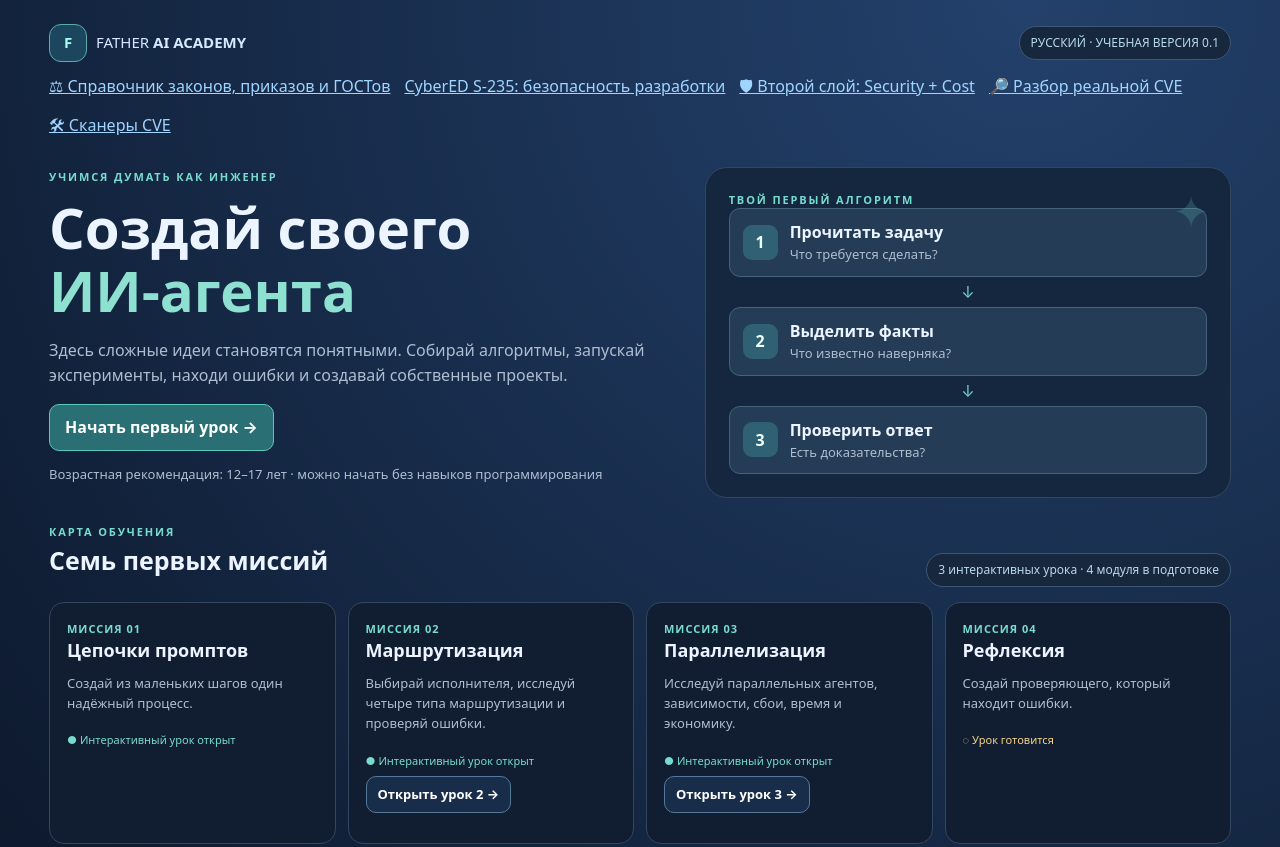
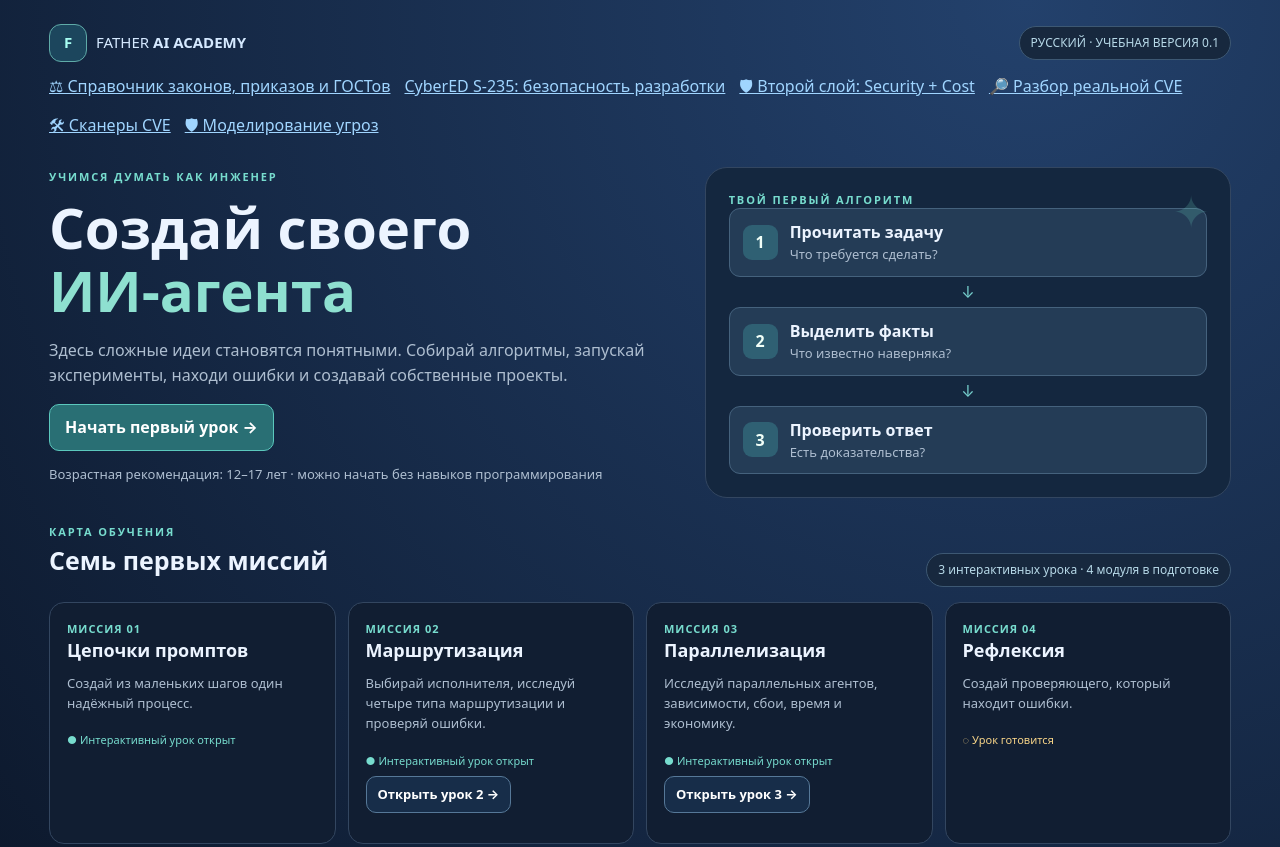
Before and after one commit to VictorKVS/FATHER_CODEX, a plain HTML site: page docs/school/index.html in a window 1280 px wide. Shown: the top 847 px of the page. Drawn offline with Linux system fonts and the light colour scheme.

Commit message:
docs(academy): link CyberED M0 Ls4 threat modeling to S2 and risk wiki

```diff
--- a/docs/school/index.html
+++ b/docs/school/index.html
@@ -7,7 +7,7 @@
 </style></head><body>
 <div class="shell">
 <header class="bar"><a class="home" href="../index.html"><span class="mark">F</span>FATHER <strong>AI ACADEMY</strong></a><span class="chip">РУССКИЙ · УЧЕБНАЯ ВЕРСИЯ 0.1</span></header>
-<nav aria-label="Справочник безопасности" style="display:flex;gap:14px;flex-wrap:wrap;margin:12px 0 20px"><a href="../reference/security-regulations.html">⚖ Справочник законов, приказов и ГОСТов</a><a href="courses/CYBERED_S235_SECURE_DEVELOPMENT_RU.md">CyberED S-235: безопасность разработки</a><a href="security-layer.html">🛡 Второй слой: Security + Cost</a><a href="vulnerability-case-study.html">🔎 Разбор реальной CVE</a><a href="vulnerability-scanners.html">🛠 Сканеры CVE</a></nav>
+<nav aria-label="Справочник безопасности" style="display:flex;gap:14px;flex-wrap:wrap;margin:12px 0 20px"><a href="../reference/security-regulations.html">⚖ Справочник законов, приказов и ГОСТов</a><a href="courses/CYBERED_S235_SECURE_DEVELOPMENT_RU.md">CyberED S-235: безопасность разработки</a><a href="security-layer.html">🛡 Второй слой: Security + Cost</a><a href="vulnerability-case-study.html">🔎 Разбор реальной CVE</a><a href="vulnerability-scanners.html">🛠 Сканеры CVE</a><a href="../reference/wiki/SEC-THREAT-MODELING-001.md">🛡 Моделирование угроз</a></nav>
 <div class="hero"><div><div class="eyebrow">Учимся думать как инженер</div><h1>Создай своего<br><span style="color:#8ee0d0">ИИ-агента</span></h1><p class="sub">Здесь сложные идеи становятся понятными. Собирай алгоритмы, запускай эксперименты, находи ошибки и создавай собственные проекты.</p><a href="#lesson" class="btn" style="display:inline-block;text-decoration:none">Начать первый урок →</a><p class="small">Возрастная рекомендация: 12–17 лет · можно начать без навыков программирования</p></div>
 <div class="art" aria-label="Схема учебного конвейера"><div class="eyebrow">Твой первый алгоритм</div><div class="hero-cards"><div class="hero-step"><i>1</i><div><b>Прочитать задачу</b><div class="small">Что требуется сделать?</div></div></div><div class="arrow">↓</div><div class="hero-step"><i>2</i><div><b>Выделить факты</b><div class="small">Что известно наверняка?</div></div></div><div class="arrow">↓</div><div class="hero-step"><i>3</i><div><b>Проверить ответ</b><div class="small">Есть доказательства?</div></div></div></div></div></div>
 <div class="heading"><div><div class="eyebrow">Карта обучения</div><h2>Семь первых миссий</h2></div><span class="chip">3 интерактивных урока · 4 модуля в подготовке</span></div>
```
